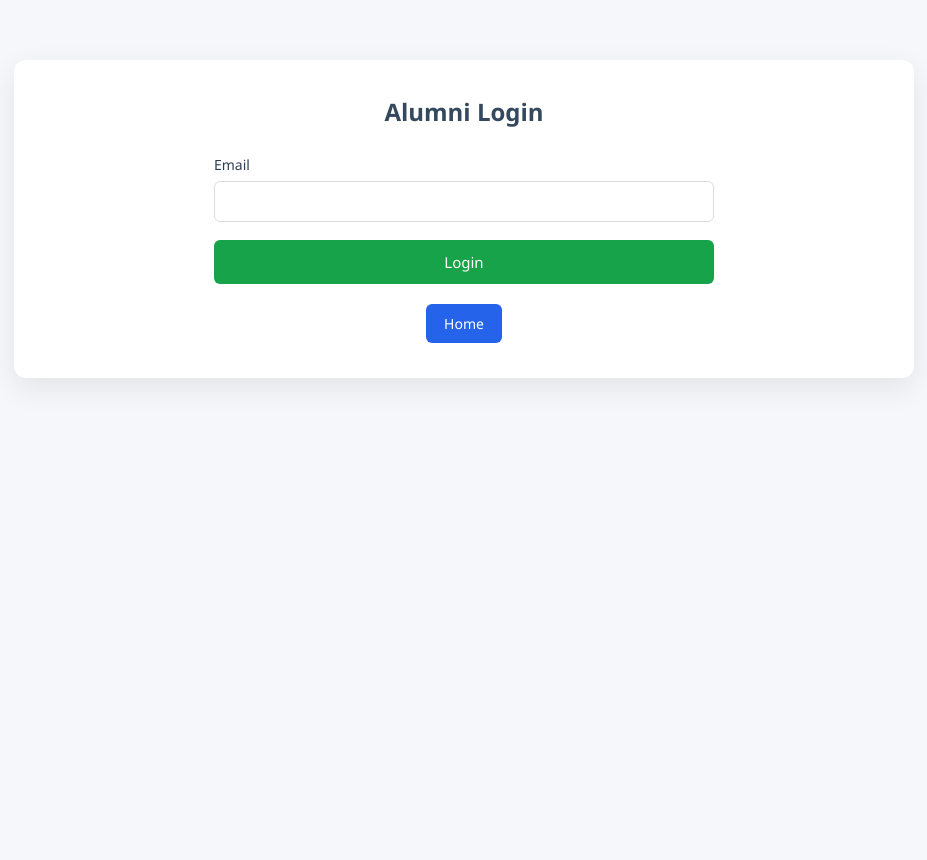
After one commit to arjuuh/alumni_portal, a Django app: page /login/ in a window 1280 px wide. The commit adds this page. Shown: the whole page, without its empty margins (176-1103 px from the left). Run offline with Django 5.2, Linux system fonts and the light colour scheme.

Commit message:
Improve UI styling and layout

```diff
--- a/alumni/alumni/settings.py
+++ b/alumni/alumni/settings.py
@@ -120,3 +120,4 @@ USE_TZ = True
 # https://docs.djangoproject.com/en/6.0/howto/static-files/
 
 STATIC_URL = 'static/'
+STATICFILES_DIRS = [BASE_DIR / 'static']
--- a/alumni/alumni/urls.py
+++ b/alumni/alumni/urls.py
@@ -9,4 +9,6 @@ urlpatterns = [
     path('register/', alumni_views.register, name='register'),
     path('alumni-list/', alumni_views.alumni_list, name='alumni_list'),
     path('teacher/verify/', teacher_views.verify_alumni, name='verify_alumni'),
+    path('login/', alumni_views.alumni_login, name='alumni_login'),
+    path('dashboard/', alumni_views.dashboard, name='dashboard'),
 ]
--- a/alumni/alumni_module/views.py
+++ b/alumni/alumni_module/views.py
@@ -25,3 +25,27 @@ def register(request):
 def alumni_list(request):
     alumni = Alumni.objects.filter(is_verified=True)
     return render(request, 'alumni_list.html', {'alumni': alumni})
+
+def alumni_login(request):
+    error = ""
+
+    if request.method == 'POST':
+        email = request.POST['email']
+
+        try:
+            alumni = Alumni.objects.get(email=email, is_verified=True)
+            request.session['alumni_id'] = alumni.id
+            return redirect('/dashboard/')
+        except Alumni.DoesNotExist:
+            error = "Invalid email or alumni not verified"
+
+    return render(request, 'alumni_login.html', {'error': error})
+
+def dashboard(request):
+    alumni_id = request.session.get('alumni_id')
+
+    if not alumni_id:
+        return redirect('/login/')
+
+    alumni = Alumni.objects.get(id=alumni_id)
+    return render(request, 'dashboard.html', {'alumni': alumni})
--- /dev/null
+++ b/alumni/static/style.css
@@ -0,0 +1,140 @@
+/* ===== Global Reset ===== */
+* {
+    margin: 0;
+    padding: 0;
+    box-sizing: border-box;
+    font-family: "Segoe UI", Roboto, Arial, sans-serif;
+}
+
+/* ===== Page Background ===== */
+body {
+    background-color: #f5f7fa;
+    color: #2c3e50;
+    min-height: 100vh;
+}
+
+/* ===== Main Container ===== */
+.container {
+    max-width: 900px;
+    margin: 60px auto;
+    background: #ffffff;
+    padding: 35px 40px;
+    border-radius: 12px;
+    box-shadow: 0 10px 30px rgba(0, 0, 0, 0.08);
+}
+
+/* ===== Headings ===== */
+h1 {
+    font-size: 30px;
+    margin-bottom: 10px;
+    text-align: center;
+}
+
+h2 {
+    font-size: 24px;
+    margin-bottom: 25px;
+    text-align: center;
+    color: #34495e;
+}
+
+/* ===== Text ===== */
+p {
+    text-align: center;
+    margin-bottom: 25px;
+    color: #555;
+    font-size: 15px;
+}
+
+/* ===== Navigation / Actions ===== */
+.actions {
+    display: flex;
+    flex-wrap: wrap;
+    justify-content: center;
+    gap: 12px;
+    margin-top: 20px;
+}
+
+/* ===== Links as Buttons ===== */
+a {
+    text-decoration: none;
+    background: #2563eb;
+    color: #ffffff;
+    padding: 10px 18px;
+    border-radius: 6px;
+    font-size: 14px;
+    transition: background 0.3s ease;
+}
+
+a:hover {
+    background: #1e40af;
+}
+
+/* ===== Forms ===== */
+form {
+    max-width: 500px;
+    margin: auto;
+}
+
+label {
+    font-size: 14px;
+    font-weight: 500;
+}
+
+input {
+    width: 100%;
+    padding: 10px;
+    margin-top: 6px;
+    margin-bottom: 18px;
+    border: 1px solid #dcdcdc;
+    border-radius: 6px;
+    font-size: 14px;
+}
+
+/* ===== Buttons ===== */
+button {
+    width: 100%;
+    padding: 12px;
+    background: #16a34a;
+    color: white;
+    border: none;
+    border-radius: 6px;
+    font-size: 15px;
+    cursor: pointer;
+}
+
+button:hover {
+    background: #15803d;
+}
+
+/* ===== Tables ===== */
+table {
+    width: 100%;
+    border-collapse: collapse;
+    margin-top: 10px;
+    font-size: 14px;
+}
+
+th {
+    background: #f1f5f9;
+    color: #374151;
+    padding: 12px;
+    border-bottom: 2px solid #e5e7eb;
+}
+
+td {
+    padding: 12px;
+    border-bottom: 1px solid #e5e7eb;
+    text-align: center;
+}
+
+tr:hover {
+    background: #f9fafb;
+}
+
+/* ===== Error Message ===== */
+.error {
+    color: #dc2626;
+    text-align: center;
+    margin-bottom: 15px;
+    font-size: 14px;
+}
--- /dev/null
+++ b/alumni/templates/alumni_login.html
@@ -0,0 +1,28 @@
+{% load static %}
+<!DOCTYPE html>
+<html>
+<head>
+    <title>Alumni Login</title>
+    <link rel="stylesheet" href="{% static 'style.css' %}">
+</head>
+<body>
+    <div class="container">
+        <h2>Alumni Login</h2>
+
+        {% if error %}
+            <p class="error">{{ error }}</p>
+        {% endif %}
+
+        <form method="POST">
+            {% csrf_token %}
+            <label>Email</label>
+            <input type="email" name="email" required>
+            <button type="submit">Login</button>
+        </form>
+
+        <div class="actions">
+            <a href="/">Home</a>
+        </div>
+    </div>
+</body>
+</html>
```
Also changed, not shown: alumni/templates/alumni_list.html (+13 -9 lines), alumni/templates/dashboard.html (added, +22 -0 lines), alumni/templates/home.html (+13 -7 lines), alumni/templates/register.html (+14 -9 lines), alumni/templates/verify_alumni.html (+13 -8 lines), alumni/db.sqlite3.
